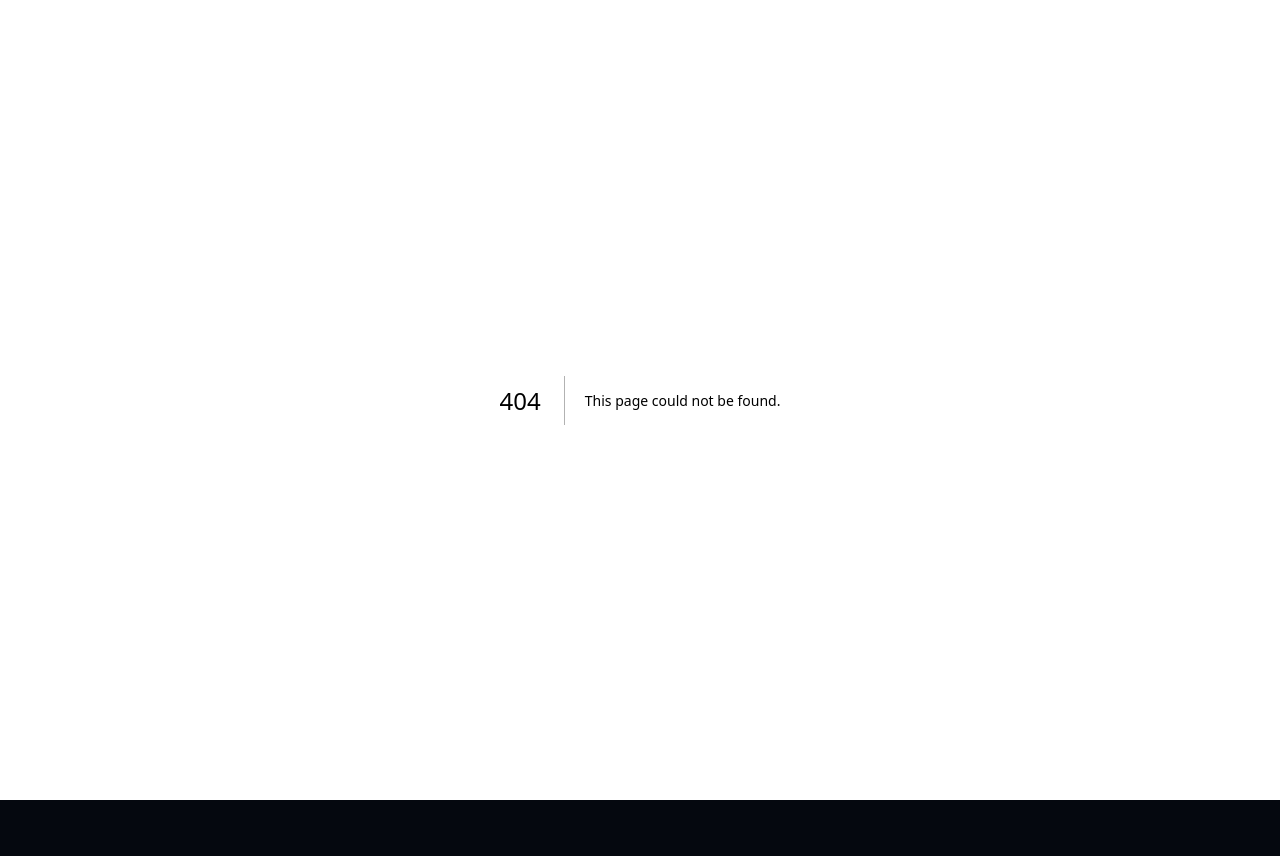
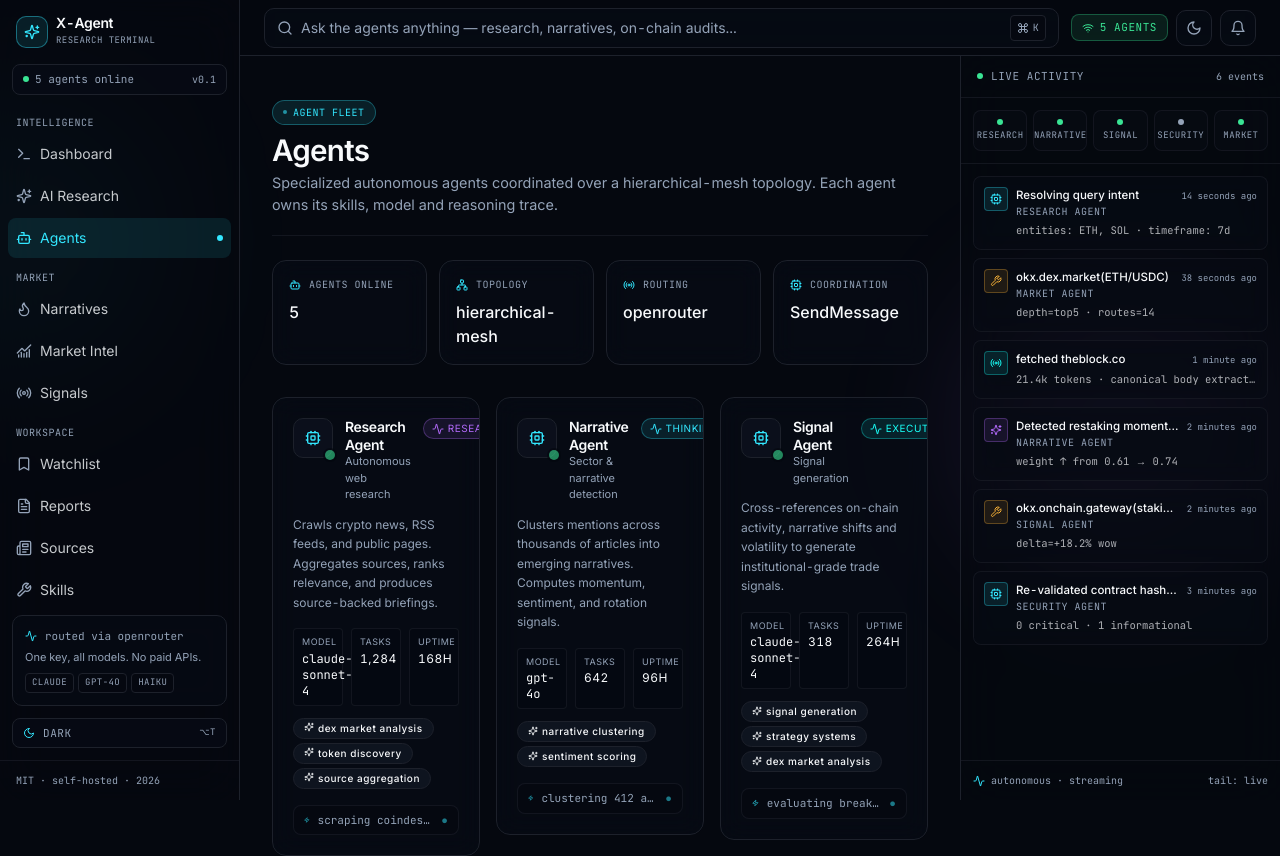
Before and after one commit to Dairus01/X-Agent, a Next.js app: page /agents in a window 1280 px wide. Before the commit this address had no page. Shown: the top 856 px of the page. Before the commit the page ends 800 px from the top, so only its background shows below. Built offline with nearby package versions, Linux system fonts and the light colour scheme.

Commit message:
feat: add agents roster page

```diff
--- /dev/null
+++ b/src/app/(app)/agents/page.tsx
@@ -0,0 +1,61 @@
+"use client";
+
+import { motion } from "framer-motion";
+import { Bot, Cpu, Network, Radio } from "lucide-react";
+import { AGENTS } from "@/lib/agents";
+import { AgentCard } from "@/components/agent-card";
+import { PageHeader, PageShell } from "@/components/app/page-header";
+
+const META = [
+  { label: "Agents online", value: AGENTS.length.toString(), icon: Bot },
+  { label: "Topology", value: "hierarchical-mesh", icon: Network },
+  { label: "Routing", value: "openrouter", icon: Radio },
+  { label: "Coordination", value: "SendMessage", icon: Cpu },
+];
+
+export default function AgentsPage() {
+  return (
+    <PageShell>
+      <PageHeader
+        kicker="agent fleet"
+        tone="electric"
+        title="Agents"
+        description="Specialized autonomous agents coordinated over a hierarchical-mesh topology. Each agent owns its skills, model and reasoning trace."
+      />
+
+      <div className="mt-6 grid grid-cols-2 gap-3 lg:grid-cols-4">
+        {META.map((m, i) => {
+          const Icon = m.icon;
+          return (
+            <motion.div
+              key={m.label}
+              initial={{ opacity: 0, y: 6 }}
+              animate={{ opacity: 1, y: 0 }}
+              transition={{ duration: 0.3, delay: i * 0.04 }}
+              className="rounded-xl border border-border bg-card/60 p-4 backdrop-blur-md"
+            >
+              <div className="flex items-center gap-2 font-mono text-[10px] uppercase tracking-wider text-muted-foreground">
+                <Icon className="h-3 w-3 text-electric" />
+                {m.label}
+              </div>
+              <div className="mt-2 text-base font-medium">{m.value}</div>
+            </motion.div>
+          );
+        })}
+      </div>
+
+      <div className="mt-8 grid gap-4 sm:grid-cols-2 xl:grid-cols-3">
+        {AGENTS.map((a, i) => (
+          <motion.div
+            key={a.id}
+            initial={{ opacity: 0, y: 6 }}
+            animate={{ opacity: 1, y: 0 }}
+            transition={{ duration: 0.3, delay: 0.1 + i * 0.04 }}
+          >
+            <AgentCard agent={a} />
+          </motion.div>
+        ))}
+      </div>
+    </PageShell>
+  );
+}
```
